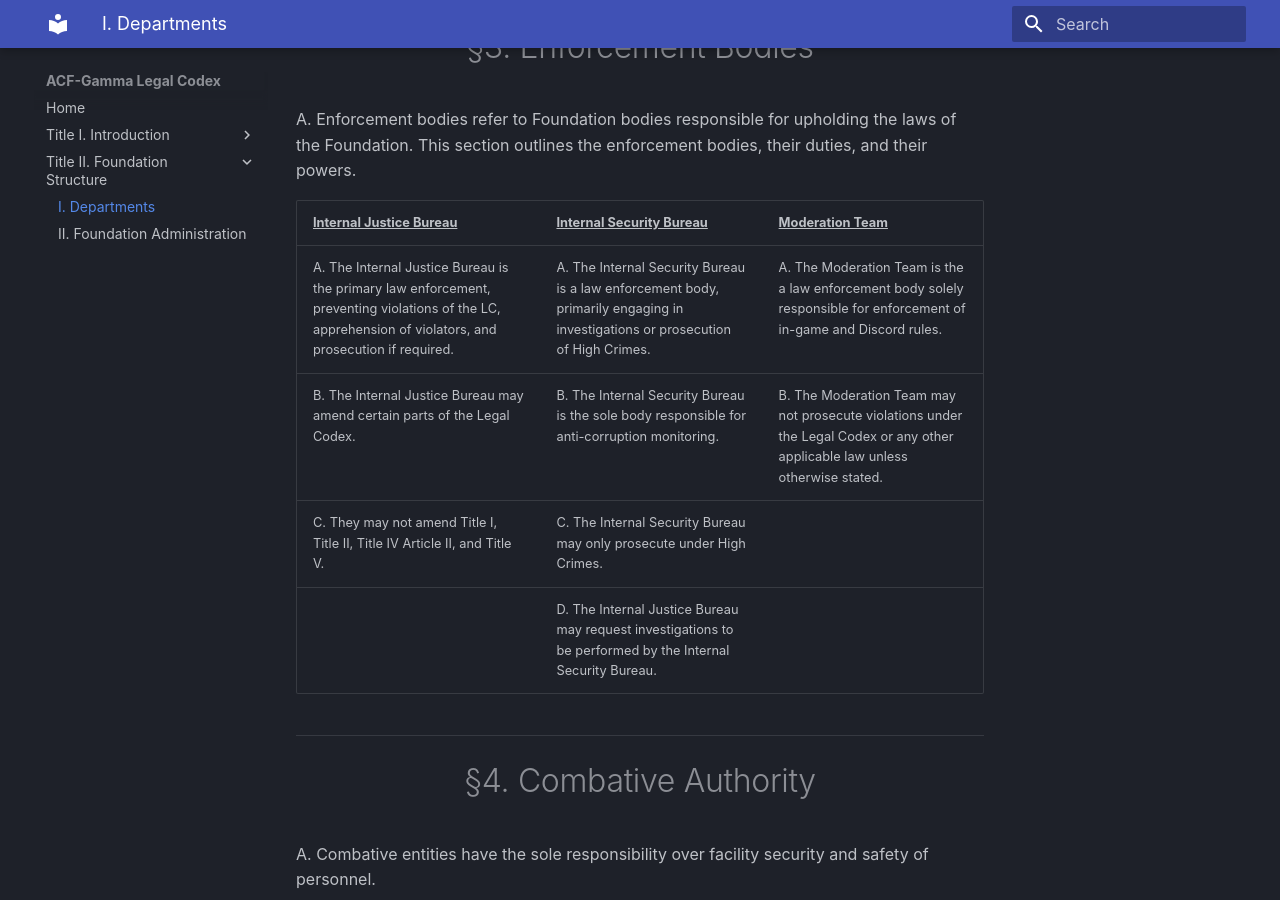
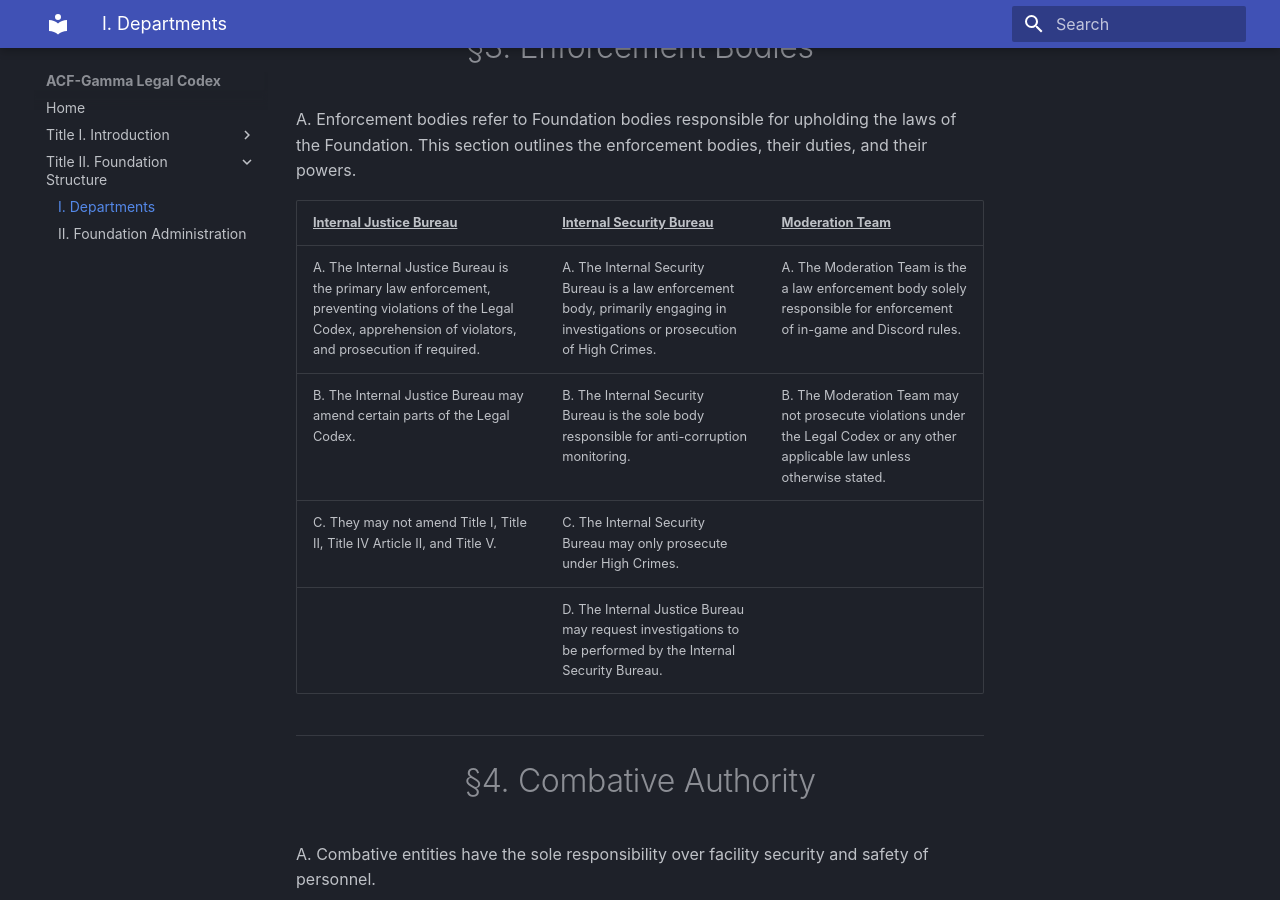
Before and after one commit to acf-gamma/legal-codex, an MkDocs documentation site: the page built from docs/Title II. Foundation Structure/I. Departments.md, in a window 1280 px wide and 900 px high, scrolled down 1133 px. Built offline with MkDocs 1.6.1 and Material for MkDocs 9.7.7, drawn with Linux system fonts in a browser that asks for light colours; some web fonts are replaced.

Commit message:
Update I. Departments.md

```diff
--- a/docs/Title II. Foundation Structure/I. Departments.md
+++ b/docs/Title II. Foundation Structure/I. Departments.md
@@ -44,7 +44,7 @@ A. Enforcement bodies refer to Foundation bodies responsible for upholding the l
 
 | **^^Internal Justice Bureau^^** | **^^Internal Security Bureau^^** | **^^Moderation Team^^** |
 |-------------------------|--------------------------|-----------------|
-| A. The Internal Justice Bureau is the primary law enforcement, preventing violations of the LC, apprehension of violators, and prosecution if required. | A. The Internal Security Bureau is a law enforcement body, primarily engaging in investigations or prosecution of High Crimes. | A. The Moderation Team is the a law enforcement body solely responsible for enforcement of in-game and Discord rules.
+| A. The Internal Justice Bureau is the primary law enforcement, preventing violations of the Legal Codex, apprehension of violators, and prosecution if required. | A. The Internal Security Bureau is a law enforcement body, primarily engaging in investigations or prosecution of High Crimes. | A. The Moderation Team is the a law enforcement body solely responsible for enforcement of in-game and Discord rules.
 | B. The Internal Justice Bureau may amend certain parts of the Legal Codex. | B. The Internal Security Bureau is the sole body responsible for anti-corruption monitoring. | B. The Moderation Team may not prosecute violations under the Legal Codex or any other applicable law unless otherwise stated.
 | C. They may not amend Title I, Title II, Title IV Article II, and Title V. | C. The Internal Security Bureau may only prosecute under High Crimes. |
 | | D. The Internal Justice Bureau may request investigations to be performed by the Internal Security Bureau. |
```
